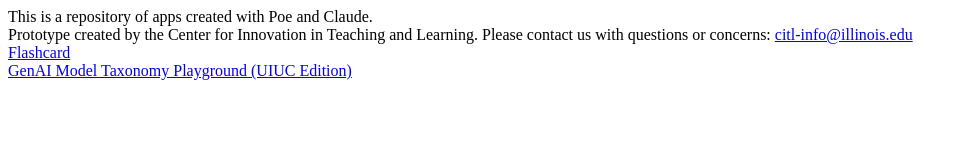
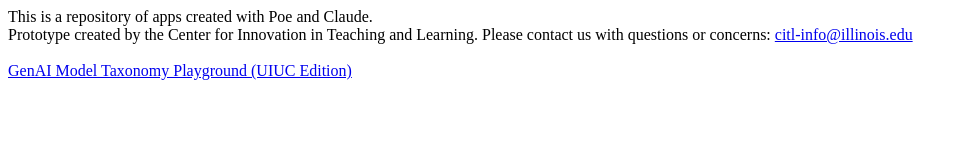
Before and after one commit to JimWentworth/GenAI-Testing, a plain HTML site: page index.html in a window 1280 px wide. Shown: the whole page, without its empty margins (0-968 px from the left). Drawn offline with Linux system fonts and the light colour scheme.

Commit message:
Update index.html

```diff
--- a/index.html
+++ b/index.html
@@ -4,6 +4,6 @@
 href="mailto:citl-info@illinois.edu">citl-info@illinois.edu</a>
   </footer>
 </html>
-<a href="https://jimwentworth.github.io/GenAI-Testing/Flashcard.html">Flashcard</a>
+
 <br />
 <a href="https://jimwentworth.github.io/GenAI-Testing/genai-model-taxonomy.html">GenAI Model Taxonomy Playground (UIUC Edition)</a>
```
